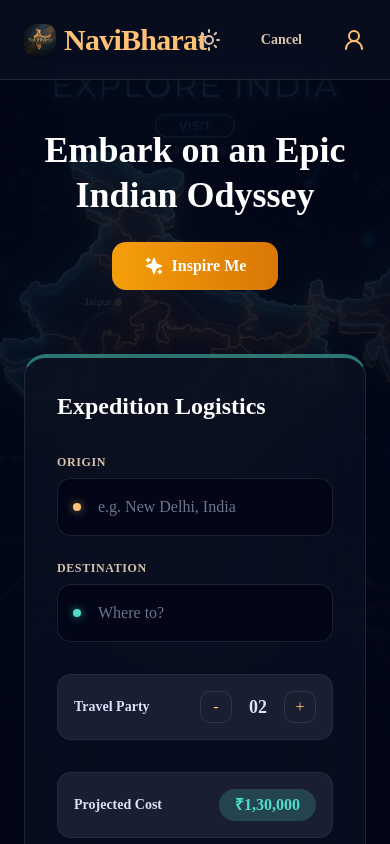
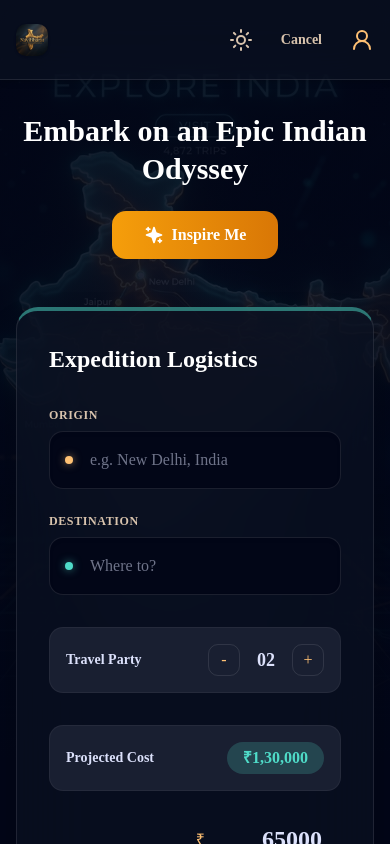
Before and after one commit to ayushtech874-stack/NaviBharat, a Next.js app: page /plan in a window 390 px wide. Shown: the top 844 px of the page. Built offline with nearby package versions, Linux system fonts and the light colour scheme; a web font is replaced by a local one.

Commit message:
fix: responsive layout distortion on mobile screens

```diff
--- a/src/app/page.tsx
+++ b/src/app/page.tsx
@@ -74,9 +74,9 @@ export default function Home() {
     <div className="min-h-screen relative flex flex-col font-sans bg-[#020617] text-[#dce1fb] overflow-x-hidden selection:bg-[#ffc174]/30">
 
       {/* Top Navigation Bar */}
-      <nav className="fixed top-0 w-full z-50 flex justify-between items-center px-6 md:px-10 h-20 bg-[#0c1324]/60 backdrop-blur-xl border-b border-white/10 shadow-md transition-all duration-300" id="mainNav">
-        <div className="flex items-center gap-4">
-          <Link href="/" className="font-bold text-2xl text-[#f59e0b] tracking-tight flex items-center gap-2">
+      <nav className="fixed top-0 w-full z-50 flex justify-between items-center px-4 sm:px-6 md:px-10 h-20 bg-[#0c1324]/60 backdrop-blur-xl border-b border-white/10 shadow-md transition-all duration-300" id="mainNav">
+        <div className="flex items-center gap-2 sm:gap-4">
+          <Link href="/" className="font-bold text-xl sm:text-2xl text-[#f59e0b] tracking-tight flex items-center gap-2">
              <img src="/logo-v2.png" alt="NaviBharat Logo" className="w-8 h-8 rounded-xl shadow-md" />
              NaviBharat
           </Link>
@@ -85,7 +85,7 @@ export default function Home() {
           <Link href="/plan" className="text-[#d8c3ad] font-semibold text-sm hover:text-[#4fdbc8] transition-colors duration-300">Explore</Link>
           <Link href="/dashboard" className="text-[#d8c3ad] font-semibold text-sm hover:text-[#4fdbc8] transition-colors duration-300">Itineraries</Link>
         </div>
-        <div className="flex items-center gap-6">
+        <div className="flex items-center gap-4 sm:gap-6">
           <button onClick={toggleTheme} className="text-[#d8c3ad] hover:text-[#ffc174] transition-all duration-300 transform hover:scale-110">
             {isLightMode ? (
               <svg xmlns="http://www.w3.org/2000/svg" width="22" height="22" viewBox="0 0 24 24" fill="none" stroke="currentColor" strokeWidth="2" strokeLinecap="round" strokeLinejoin="round"><path d="M12 3a6 6 0 0 0 9 9 9 9 0 1 1-9-9Z"/></svg>
@@ -100,7 +100,7 @@ export default function Home() {
             <>
               <Link href="/login" className="text-[#d8c3ad] font-semibold text-sm hover:text-[#ffc174] transition-colors">Log in</Link>
               <Link href="/signup">
-                <button className="bg-gradient-to-br from-[#f59e0b] to-[#d97706] shadow-[0_10px_25px_-5px_rgba(245,158,11,0.4)] px-6 py-2.5 rounded-xl text-white font-semibold text-sm scale-105 transition-transform hover:opacity-90">
+                <button className="bg-gradient-to-br from-[#f59e0b] to-[#d97706] shadow-[0_10px_25px_-5px_rgba(245,158,11,0.4)] px-4 py-2 sm:px-6 sm:py-2.5 rounded-xl text-white font-semibold text-sm scale-105 transition-transform hover:opacity-90">
                   Sign up
                 </button>
               </Link>
@@ -122,7 +122,7 @@ export default function Home() {
           <div className="inline-flex items-center justify-center p-3 rounded-2xl bg-white/5 border border-white/10 backdrop-blur-md mb-8 animate-bounce shadow-[0_10px_25px_-5px_rgba(245,158,11,0.2)]">
              <img src="/logo-v2.png" className="w-14 h-14 rounded-xl object-contain drop-shadow-lg" alt="NaviBharat Logo" />
           </div>
-          <h1 className="text-5xl md:text-7xl lg:text-[80px] font-extrabold text-[#dce1fb] mb-6 leading-tight tracking-tight">
+          <h1 className="text-4xl sm:text-5xl md:text-7xl lg:text-[80px] font-extrabold text-[#dce1fb] mb-6 leading-tight tracking-tight break-words">
             NaviBharat
           </h1>
           <p className="text-lg md:text-xl text-[#d8c3ad] mb-12 max-w-2xl mx-auto opacity-90 leading-relaxed font-medium">
--- a/src/app/plan/page.tsx
+++ b/src/app/plan/page.tsx
@@ -209,11 +209,11 @@ export default function PlanTripPage() {
       </div>
 
       {/* TopNavBar */}
-      <nav className="fixed top-0 w-full z-50 bg-[#0c1324]/60 backdrop-blur-xl border-b border-white/10 shadow-md h-20 flex justify-between items-center px-6 md:px-10">
-        <div className="flex items-center gap-8">
-          <Link href="/" className="font-bold text-3xl tracking-tight text-[#ffc174] flex items-center gap-2">
+      <nav className="fixed top-0 w-full z-50 bg-[#0c1324]/60 backdrop-blur-xl border-b border-white/10 shadow-md h-20 flex justify-between items-center px-4 sm:px-6 md:px-10">
+        <div className="flex items-center gap-2 sm:gap-8">
+          <Link href="/" className="font-bold text-xl sm:text-3xl tracking-tight text-[#ffc174] flex items-center gap-2">
              <img src="/logo-v2.png" alt="NaviBharat Logo" className="w-8 h-8 rounded-lg shadow-sm" />
-             NaviBharat
+             <span className="hidden sm:inline">NaviBharat</span>
           </Link>
           <div className="hidden md:flex gap-6">
             <Link href="/dashboard" className="text-[#d8c3ad] font-semibold text-sm hover:text-[#4fdbc8] transition-colors duration-300">Dashboard</Link>
@@ -221,7 +221,7 @@ export default function PlanTripPage() {
             <Link href="/profile" className="text-[#d8c3ad] font-semibold text-sm hover:text-[#4fdbc8] transition-colors duration-300">Profile</Link>
           </div>
         </div>
-        <div className="flex items-center gap-6">
+        <div className="flex items-center gap-3 sm:gap-6">
           <button onClick={toggleTheme} className="text-[#d8c3ad] hover:text-[#ffc174] transition-all duration-300 transform hover:scale-110">
             {isLightMode ? (
               <svg xmlns="http://www.w3.org/2000/svg" width="24" height="24" viewBox="0 0 24 24" fill="none" stroke="currentColor" strokeWidth="2" strokeLinecap="round" strokeLinejoin="round"><path d="M12 3a6 6 0 0 0 9 9 9 9 0 1 1-9-9Z"/></svg>
@@ -237,10 +237,10 @@ export default function PlanTripPage() {
         </div>
       </nav>
 
-      <main className="relative z-10 pt-32 pb-24 px-6 md:px-10 max-w-[1280px] mx-auto">
+      <main className="relative z-10 pt-28 pb-24 px-4 sm:px-6 md:px-10 max-w-[1280px] mx-auto">
         {/* Hero Header */}
-        <header className="text-center mb-16">
-          <h1 className="text-4xl md:text-5xl font-bold mb-6 text-white max-w-3xl mx-auto leading-tight">Embark on an Epic Indian Odyssey</h1>
+        <header className="text-center mb-12 sm:mb-16">
+          <h1 className="text-3xl sm:text-4xl md:text-5xl font-bold mb-6 text-white max-w-3xl mx-auto leading-tight">Embark on an Epic Indian Odyssey</h1>
           <button onClick={handleSurpriseMe} type="button" className="bg-gradient-to-r from-[#f59e0b] to-[#d97706] text-white px-8 py-3 rounded-xl font-bold flex items-center gap-2 mx-auto transition-all transform hover:scale-105 hover:shadow-[0_0_20px_rgba(245,158,11,0.4)]">
             <svg className="w-5 h-5 fill-current" xmlns="http://www.w3.org/2000/svg" viewBox="0 0 24 24" stroke="currentColor" strokeWidth="2" strokeLinecap="round" strokeLinejoin="round"><path d="m12 3-1.912 5.813a2 2 0 0 1-1.275 1.275L3 12l5.813 1.912a2 2 0 0 1 1.275 1.275L12 21l1.912-5.813a2 2 0 0 1 1.275-1.275L21 12l-5.813-1.912a2 2 0 0 1-1.275-1.275L12 3Z"/><path d="M5 3v4"/><path d="M19 17v4"/><path d="M3 5h4"/><path d="M17 19h4"/></svg>
             Inspire Me
```
